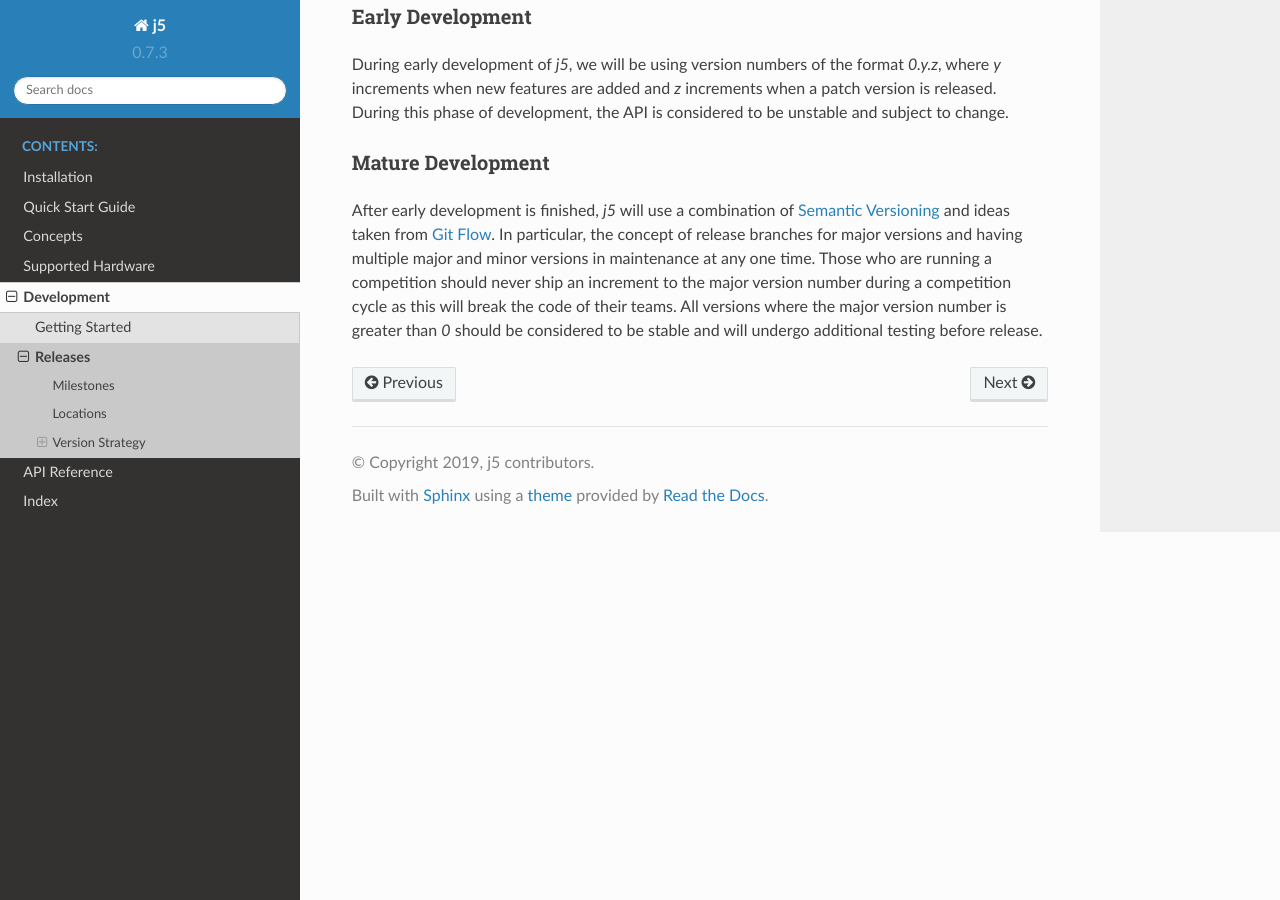
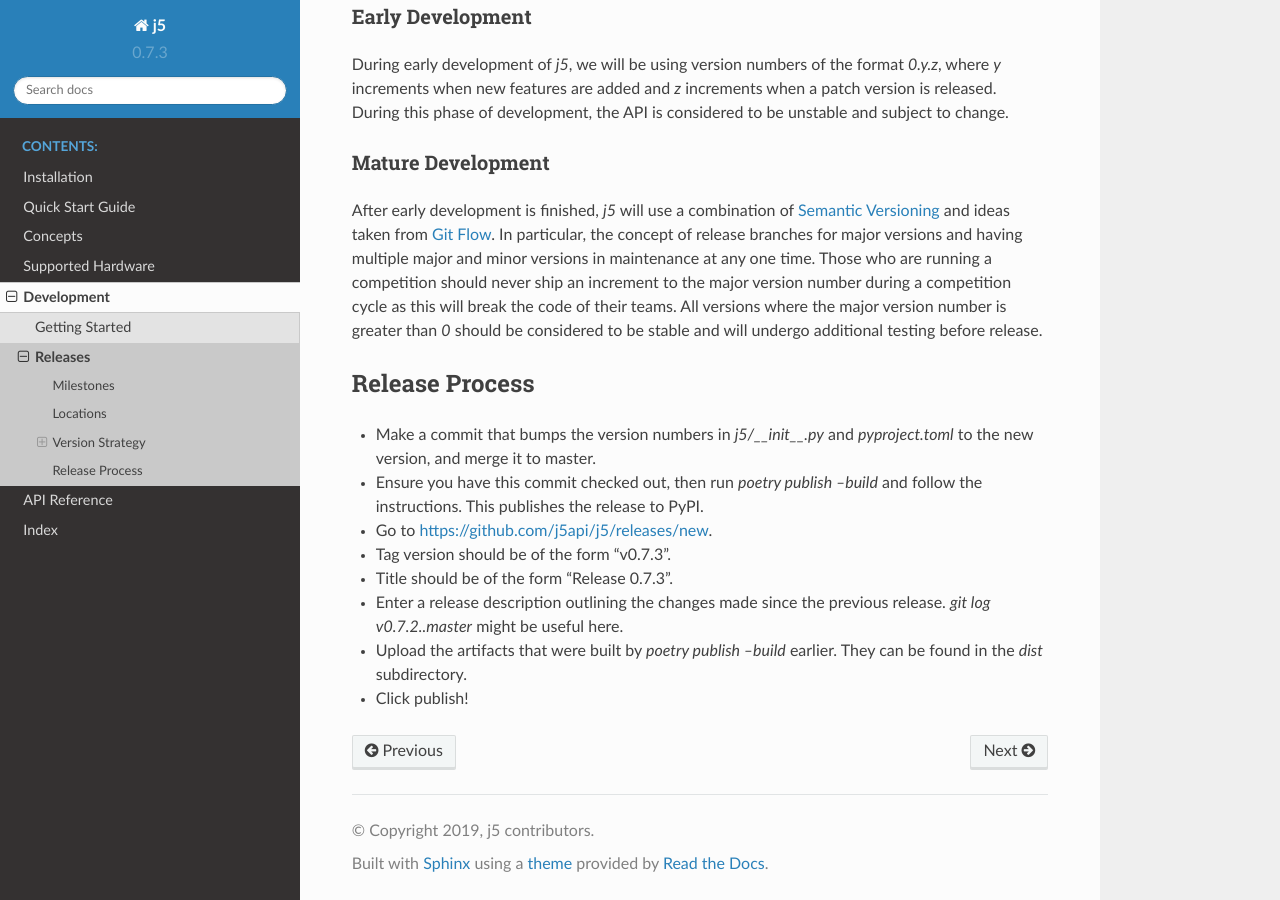
Before and after one commit to srobo/j5, a Sphinx documentation site: the page built from docs/development/releases.rst, in a window 1280 px wide and 900 px high, scrolled down 877 px. Built offline with Sphinx 7.4.7 and the Read the Docs theme 2.0.0, drawn with Linux system fonts in a browser that asks for light colours.

Commit message:
Document the precise release process

```diff
--- a/docs/development/releases.rst
+++ b/docs/development/releases.rst
@@ -52,3 +52,18 @@ version number is greater than `0` should be considered to be stable and will un
 
 .. _`Semantic Versioning`: https://semver.org/
 .. _`Git Flow`: https://datasift.github.io/gitflow/IntroducingGitFlow.html
+
+Release Process
+---------------
+
+* Make a commit that bumps the version numbers in `j5/__init__.py` and `pyproject.toml` to the new version, and merge it
+  to master.
+* Ensure you have this commit checked out, then run `poetry publish --build` and follow the instructions. This publishes
+  the release to PyPI.
+* Go to https://github.com/j5api/j5/releases/new.
+* Tag version should be of the form "v0.7.3".
+* Title should be of the form "Release 0.7.3".
+* Enter a release description outlining the changes made since the previous release. `git log v0.7.2..master` might be
+  useful here.
+* Upload the artifacts that were built by `poetry publish --build` earlier. They can be found in the `dist` subdirectory.
+* Click publish!
```
